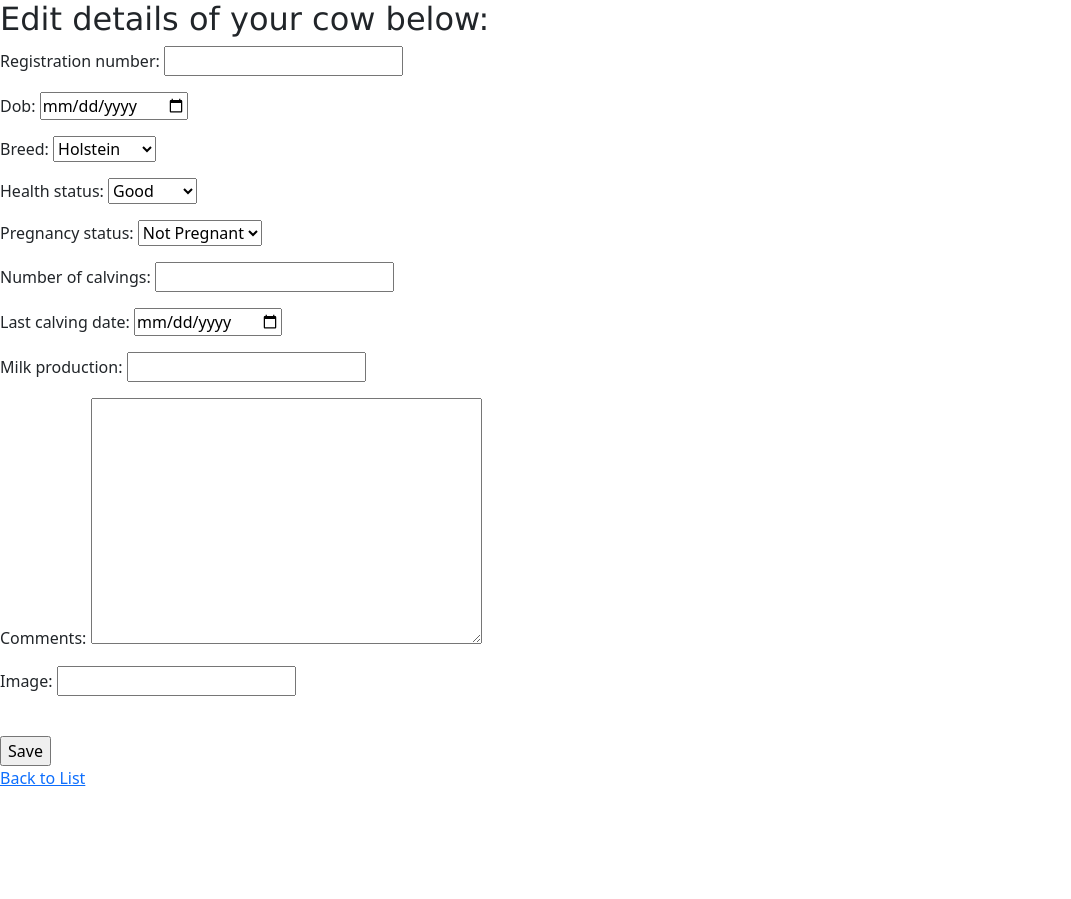
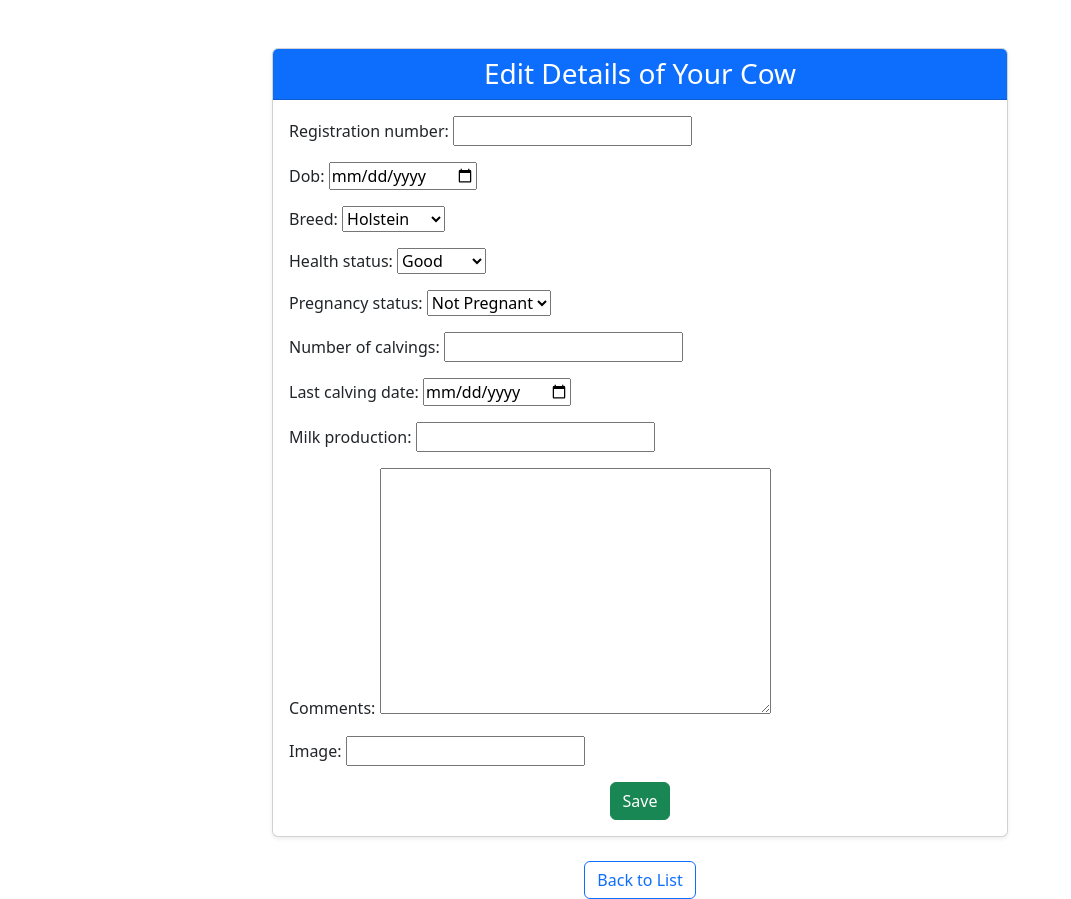
Before and after one commit to cthlbrennan/herdhub, a Django app: template templates/edit_cow.html in a window 1280 px wide. Shown: the part 56-955 px from the top of the page, without its empty margins (0-1071 px from the left). Before the commit the page ends 842 px from the top, so only its background shows below. Run offline with Django 5.2, Linux system fonts and the light colour scheme; the template is opened without the code that fills it: values that come from a table or form of the project are taken from there, others are empty; a user stored in the database is signed in.

Commit message:
Add bootstrap to edit animal pages

```diff
--- a/templates/edit_cow.html
+++ b/templates/edit_cow.html
@@ -1,21 +1,44 @@
 {% extends 'base.html' %}
 
 {% block body %}
-
-<h2>Edit details of your cow below:</h2>
+<div class="container mt-5">
+    {% if user.is_authenticated %}
+        <div class="row justify-content-center">
+            <div class="col-md-8">
+                <div class="card shadow-sm mb-4">
+                    <div class="card-header bg-primary text-white">
+                        <h3 class="text-center mb-0">Edit Details of Your Cow</h3>
+                    </div>
+                    <div class="card-body">
                         <form method="POST" enctype="multipart/form-data">
                             {% csrf_token %}
                             {{ form.as_p }}
                             {% if cow.image_id %}
+                                <div class="mb-3 text-center">
                                     <p>Current Image:</p>
-    <img src="{{ cow.image_id.url }}" alt="Current cow image" style="max-width: 300px;">
+                                    <img src="{{ cow.image_id.url }}" alt="Current cow image" class="img-fluid" style="max-width: 300px;">
                                     <br>
-    <button type="submit" name="remove_image" value="true">Remove Image</button>
+                                    <button type="submit" name="remove_image" value="true" class="btn btn-danger mt-2">Remove Image</button>
+                                </div>
                             {% endif %}
-    <br>
-    <input type="submit" value="Save">
+                            <div class="d-flex justify-content-center mt-3">
+                                <button type="submit" class="btn btn-success">Save</button>
+                            </div>
                         </form>
-
-<a href="{% url 'index' %}">Back to List</a></h2>
-
+                    </div>
+                </div>
+                <div class="text-center mt-4">
+                    <a href="{% url 'index' %}" class="btn btn-outline-primary">Back to List</a>
+                </div>
+            </div>
+        </div>
+    {% else %}
+        <div class="text-center mb-5">
+            <h1 class="display-4">Access Restricted</h1>
+            <p class="lead">You must be signed in to access this feature.</p>
+            <a href="{% url 'account_login' %}" class="btn btn-primary">Login</a>
+            <a href="{% url 'account_signup' %}" class="btn btn-outline-primary">Register</a>
+        </div>
+    {% endif %}
+</div>
 {% endblock %}
```
Also changed, not shown: templates/edit_breeding.html (+32 -10 lines), templates/edit_bull.html (+29 -8 lines), templates/edit_calf.html (+32 -9 lines). Lines whose indentation alone changed are shown as unchanged.
